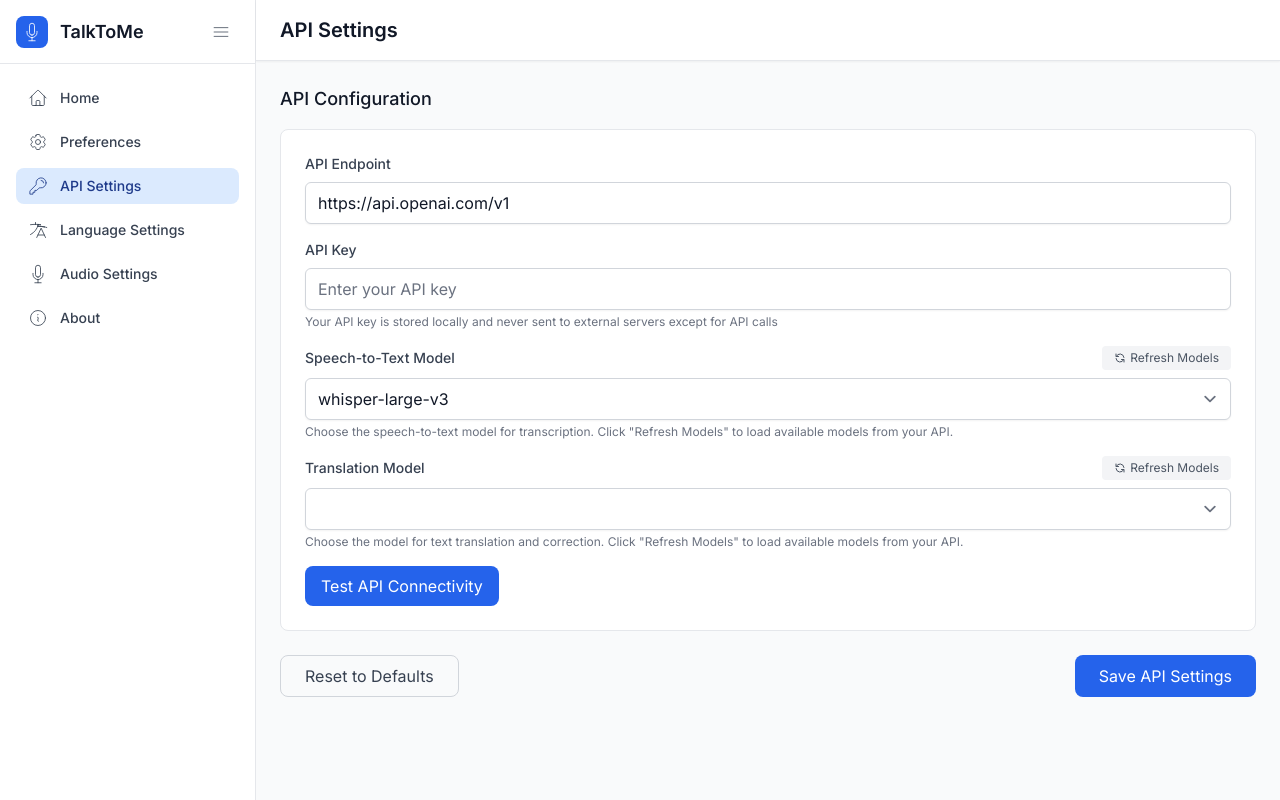
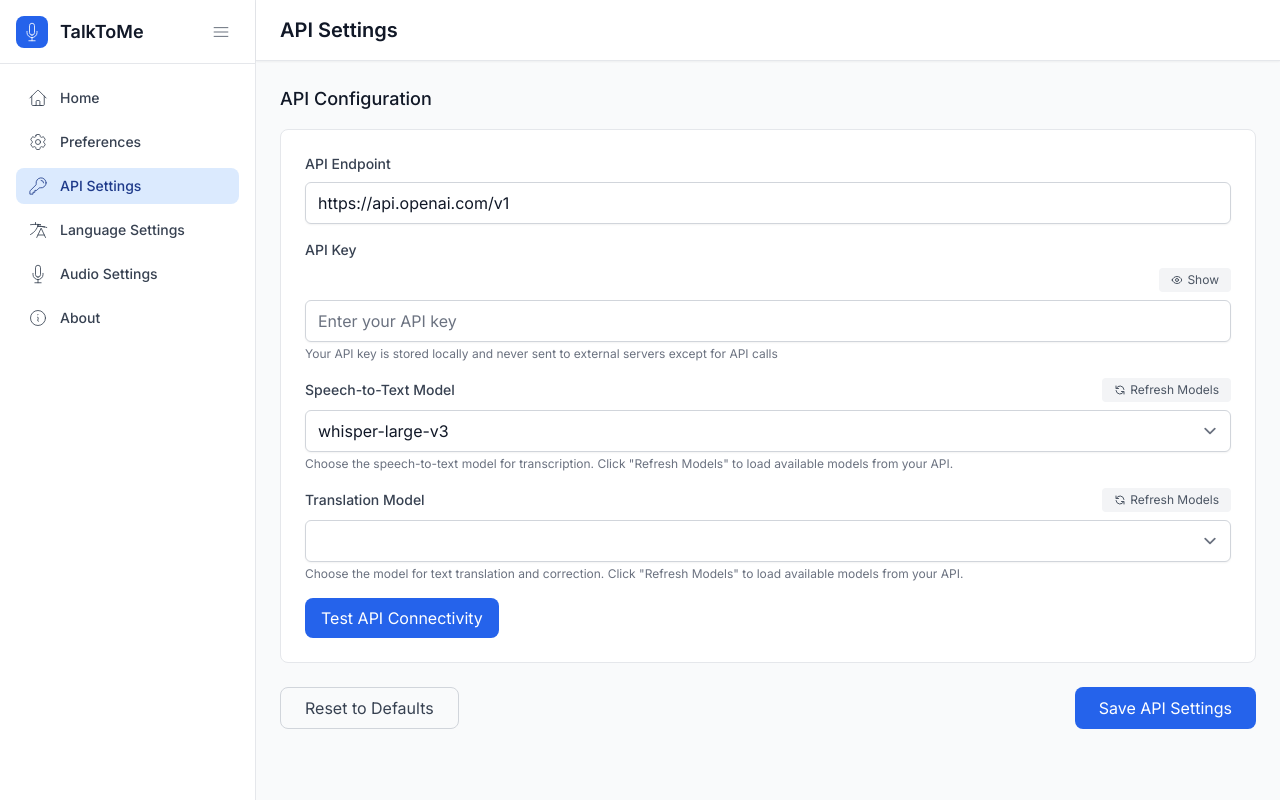
Before and after one commit to bgeneto/talktome, a SvelteKit app: page /api-settings in a window 1280 px wide. Built offline with nearby package versions, Linux system fonts and the light colour scheme.

Commit message:
"Show API Key" button

```diff
--- a/src/routes/api-settings/+page.svelte
+++ b/src/routes/api-settings/+page.svelte
@@ -15,6 +15,7 @@
   let isTestingApi = false;
   let isLoadingModels = false;
   let isLoadingTranslationModels = false;
+  let showApiKey = false;
   let availableModels: string[] = [];
   let availableTranslationModels: string[] = [
     "gpt-4",
@@ -46,16 +47,25 @@
   let isDiagnosing = false;
   let diagnosticError: string | null = null;
 
-  onMount(() => {
+  onMount(async () => {
+    // Ensure settings are fully loaded from persistent store before using them
+    await settings.ensureSettingsLoaded();
+    console.log("Settings fully loaded, now subscribing");
+
     // Subscribe to settings changes
     const unsubscribe = settings.subscribe((s) => {
+      console.log("API Settings page - settings updated from store:", {
+        apiEndpoint: s.apiEndpoint,
+        sttModel: s.sttModel,
+        translationModel: s.translationModel,
+      });
       currentSettings = {
         apiEndpoint: s.apiEndpoint || "https://api.openai.com/v1",
         apiKey: s.apiKey || "",
         sttModel: s.sttModel || "whisper-large-v3",
         translationModel: s.translationModel || "gpt-3.5-turbo",
       };
-      console.log("Settings updated:", {
+      console.log("Current settings updated:", {
         translationModel: currentSettings.translationModel,
         availableTranslationModels: availableTranslationModels.length,
       });
@@ -161,25 +171,15 @@
 
   async function persistSettings(updated: Partial<typeof currentSettings>) {
     console.log("persistSettings called with:", updated);
-    const merged = { ...get(settings), ...updated };
-    localStorage.setItem("talktome-settings", JSON.stringify(merged));
-    settings.set(merged as any);
 
+    try {
+      // Call individual setters which handle localStorage and backend sync
       if (updated.hasOwnProperty("apiEndpoint")) {
         settings.setApiEndpoint(updated.apiEndpoint!);
       }
 
       if (updated.hasOwnProperty("apiKey")) {
-      try {
         await settings.setApiKey(updated.apiKey!);
-      } catch (error) {
-        console.error("Failed to persist API key:", error);
-        if (error instanceof Error) {
-          throw new Error(`Failed to save API key: ${error.message}`);
-        } else {
-          throw new Error("Failed to save API key: Unknown error");
-        }
-      }
       }
 
       if (updated.hasOwnProperty("sttModel")) {
@@ -189,6 +189,13 @@
       if (updated.hasOwnProperty("translationModel")) {
         console.log("Setting translation model to:", updated.translationModel);
         settings.setTranslationModel(updated.translationModel!);
+      }
+
+      // Give setters time to complete their async operations
+      await new Promise(resolve => setTimeout(resolve, 100));
+    } catch (error) {
+      console.error("Failed to persist settings:", error);
+      throw error;
     }
   }
 
@@ -338,8 +345,54 @@
           >
             API Key
           </label>
+          <div class="flex items-center justify-end mb-2">
+            <button
+              on:click={() => (showApiKey = !showApiKey)}
+              class="px-3 py-1 text-xs bg-gray-100 dark:bg-gray-700 text-gray-600 dark:text-gray-300 rounded hover:bg-gray-200 dark:hover:bg-gray-600 transition-colors flex items-center"
+              type="button"
+              title={showApiKey ? "Hide API key" : "Show API key"}
+            >
+              {#if showApiKey}
+                <svg
+                  class="w-3 h-3 mr-1"
+                  fill="none"
+                  stroke="currentColor"
+                  viewBox="0 0 24 24"
+                >
+                  <path
+                    stroke-linecap="round"
+                    stroke-linejoin="round"
+                    stroke-width="2"
+                    d="M13.875 18.825A10.05 10.05 0 0112 19c-4.478 0-8.268-2.943-9.543-7a9.97 9.97 0 011.563-4.803m5.596-3.856a3.375 3.375 0 11-6.75 0 3.375 3.375 0 016.75 0M15 12a3 3 0 11-6 0 3 3 0 016 0z"
+                  />
+                </svg>
+                Hide
+              {:else}
+                <svg
+                  class="w-3 h-3 mr-1"
+                  fill="none"
+                  stroke="currentColor"
+                  viewBox="0 0 24 24"
+                >
+                  <path
+                    stroke-linecap="round"
+                    stroke-linejoin="round"
+                    stroke-width="2"
+                    d="M15 12a3 3 0 11-6 0 3 3 0 016 0z"
+                  />
+                  <path
+                    stroke-linecap="round"
+                    stroke-linejoin="round"
+                    stroke-width="2"
+                    d="M2.458 12C3.732 7.943 7.523 5 12 5c4.478 0 8.268 2.943 9.542 7-1.274 4.057-5.064 7-9.542 7-4.477 0-8.268-2.943-9.542-7z"
+                  />
+                </svg>
+                Show
+              {/if}
+            </button>
+          </div>
           <input
-            type="password"
+            type={showApiKey ? "text" : "password"}
             id="apiKey"
             bind:value={currentSettings.apiKey}
             placeholder="Enter your API key"
```
Lines whose indentation alone changed are shown as unchanged.
